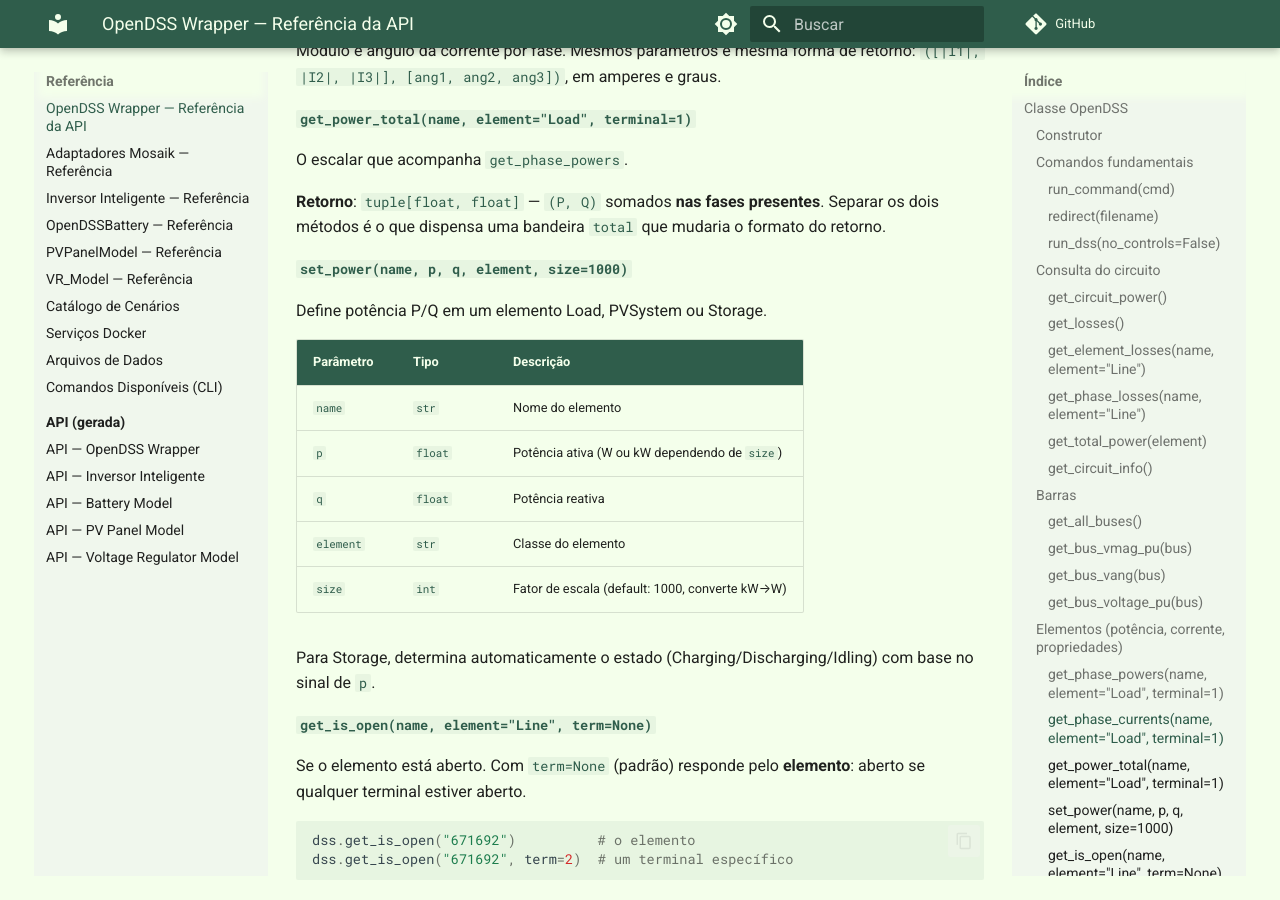
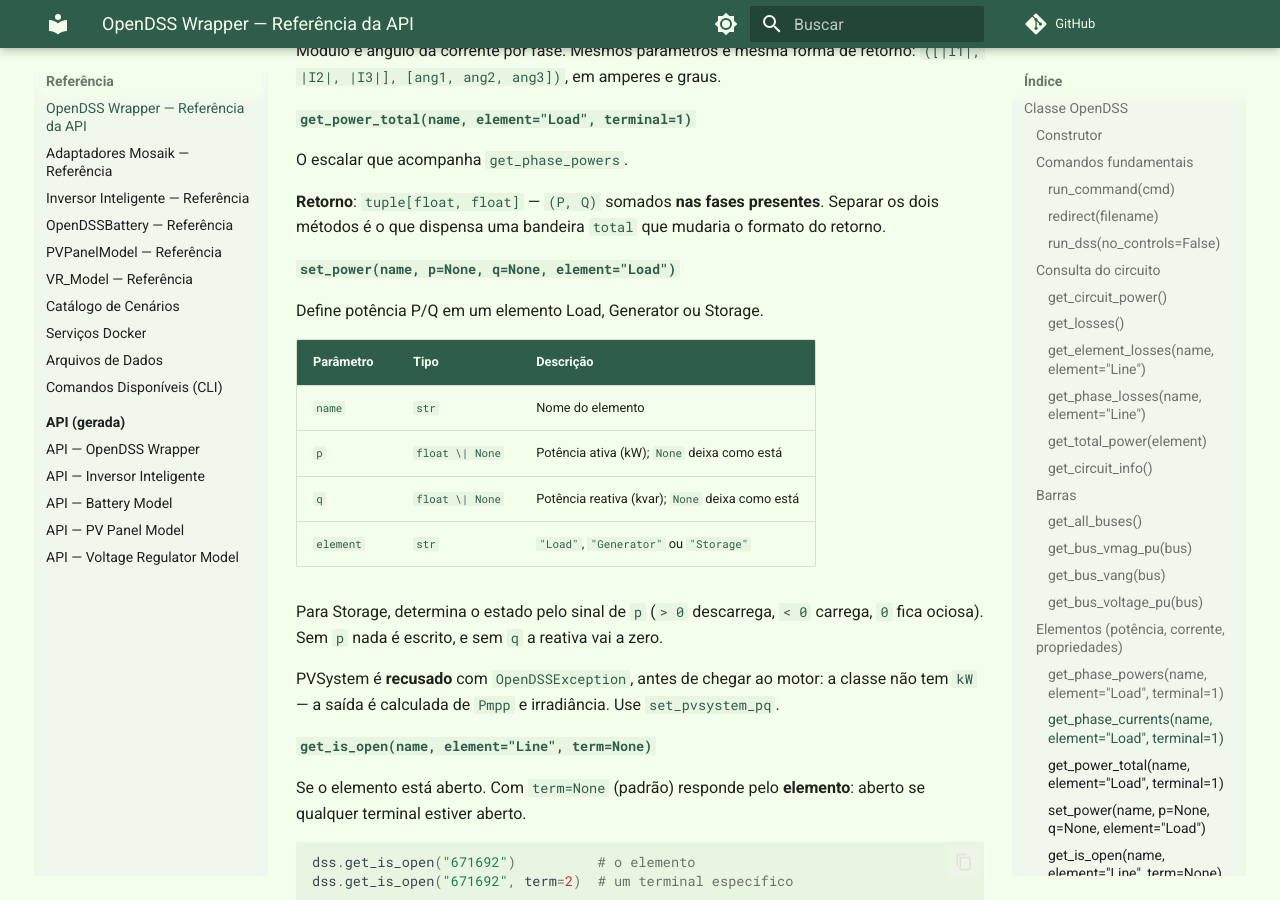
Before and after one commit to grei-ufc/tsre-der-opentes, an MkDocs documentation site: the page built from docs/reference/opendss-wrapper.md, in a window 1280 px wide and 900 px high, scrolled down 5398 px. Built offline with MkDocs 1.6.1 and Material for MkDocs 9.7.7, drawn with Linux system fonts in a browser that asks for light colours; comment, search, counter and statistics services are not loaded.

Commit message:
refactor(opendss): set_power so para Load, Generator e Storage
O set_power fingia atender PVSystem. A primeira linha convertia
element="PV" em "PVSystem", e a docstring listava 'PV' entre as classes
aceitas -- mas a classe nao tem propriedade kW: a saida e calculada de Pmpp e
irradiancia. Medido: `set_power("pv", p=100, element="PV")` termina em
`[OpenDSS 560] Unknown parameter "kW" for PVSystem "pv"`. Ate a deteccao de
erro pelo codigo do motor, essa falha era silenciosa (a mensagem nao tem a
palavra "error"), e com as caixas de dialogo ligadas ainda abria uma no
Windows. Ninguem chamava o set_power com PV; o caminho de PV e o
set_pvsystem_pq, que escreve pmpp com irradiance=1.

Agora PVSystem -- e o antigo apelido "PV" -- e recusado antes de chegar ao
motor, com uma mensagem que aponta para set_pvsystem_pq. E erro de uso, nao
do motor, e interrompe mesmo com fail_on_error desligado.

Saem tambem o parametro `size`, declarado e documentado ("rated power, only
for Storage"; na referencia, "fator de escala kW->W") mas nunca usado no
corpo, e a promessa da docstring de calcular o fator de potencia da bateria,
que o codigo nunca fez. A docstring descreve as tres classes atendidas e a
regra de estado da bateria pelo sinal de p.

Nenhum resultado muda. 5 casos novos; os 4 de PV falham com o set_power
antigo.

Observado e nao corrigido: na bateria, um Q_set sem P_set e descartado sem
aviso -- o set_power sai cedo quando p e None. Corrigir exige decidir o que
um Q_set sozinho faz na bateria.

```diff
--- a/docs/reference/opendss-wrapper.md
+++ b/docs/reference/opendss-wrapper.md
@@ -243,19 +243,24 @@
 Separar os dois métodos é o que dispensa uma bandeira `total` que mudaria o
 formato do retorno.
 
-#### `set_power(name, p, q, element, size=1000)`
+#### `set_power(name, p=None, q=None, element="Load")`
 
-Define potência P/Q em um elemento Load, PVSystem ou Storage.
+Define potência P/Q em um elemento Load, Generator ou Storage.
 
 | Parâmetro | Tipo | Descrição |
 |---|---|---|
 | `name` | `str` | Nome do elemento |
-| `p` | `float` | Potência ativa (W ou kW dependendo de `size`) |
-| `q` | `float` | Potência reativa |
-| `element` | `str` | Classe do elemento |
-| `size` | `int` | Fator de escala (default: 1000, converte kW→W) |
+| `p` | `float \| None` | Potência ativa (kW); `None` deixa como está |
+| `q` | `float \| None` | Potência reativa (kvar); `None` deixa como está |
+| `element` | `str` | `"Load"`, `"Generator"` ou `"Storage"` |
 
-Para Storage, determina automaticamente o estado (Charging/Discharging/Idling) com base no sinal de `p`.
+Para Storage, determina o estado pelo sinal de `p` (`> 0` descarrega, `< 0`
+carrega, `0` fica ociosa). Sem `p` nada é escrito, e sem `q` a reativa vai a
+zero.
+
+PVSystem é **recusado** com `OpenDSSException`, antes de chegar ao motor: a
+classe não tem `kW` — a saída é calculada de `Pmpp` e irradiância. Use
+`set_pvsystem_pq`.
 
 #### `get_is_open(name, element="Line", term=None)`
 
```
Also changed, not shown: docs/contributing/testing.md (+3 -2 lines), 2 other files.
